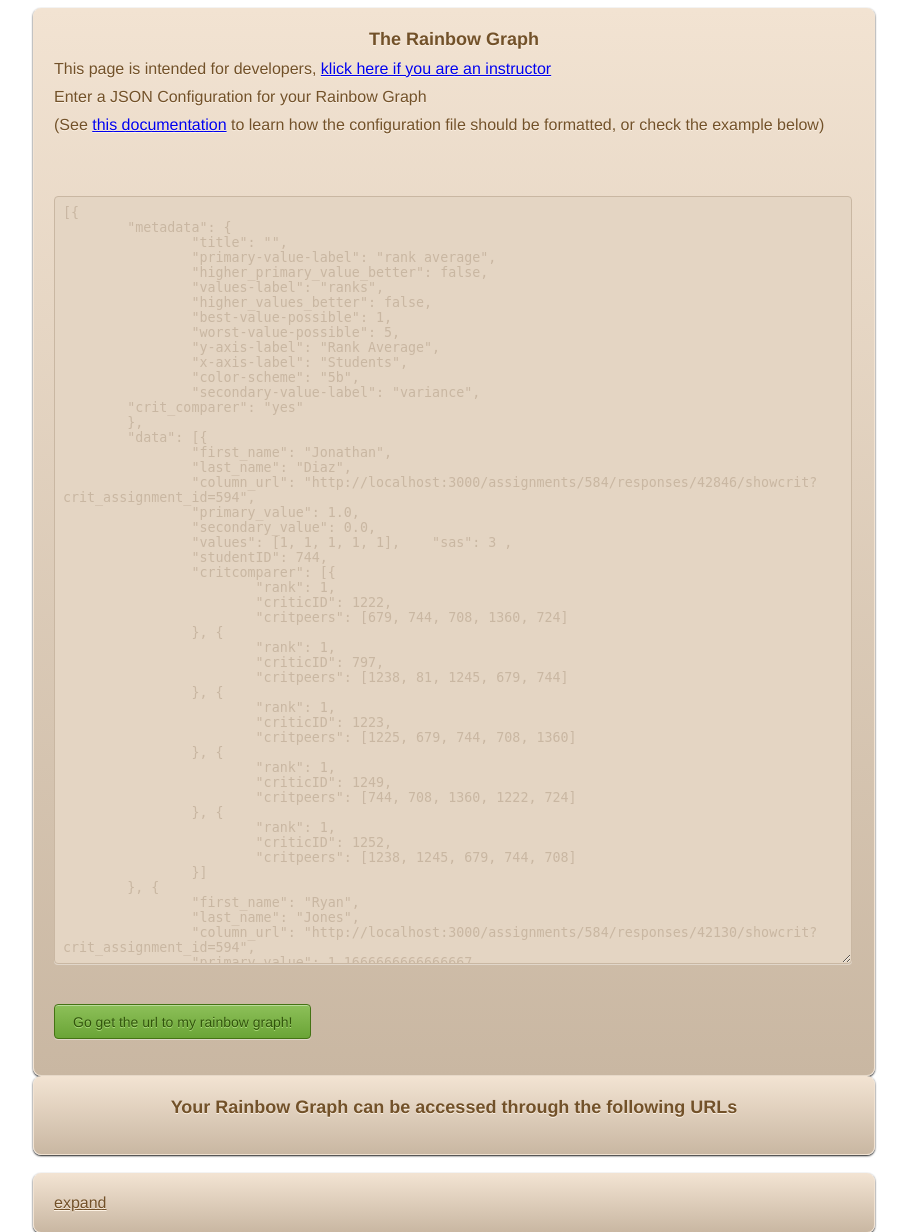
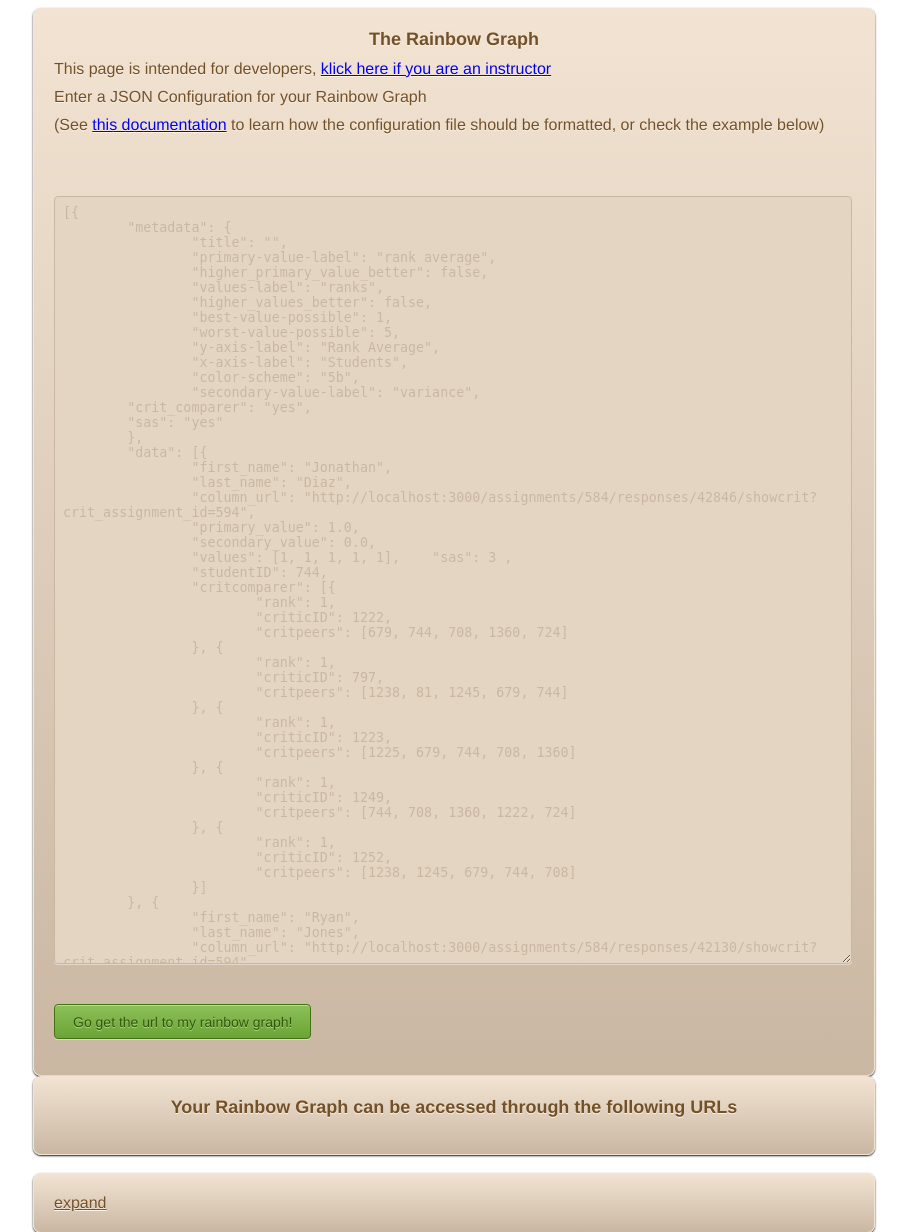
Before and after one commit to ferryxo/RainbowGraphService, a Flask app: page /developer in a window 1280 px wide. Shown: the top 1232 px of the page, without its empty margins (186-1093 px from the left). Run offline with Flask 2, Linux system fonts and the light colour scheme; parts of the project's set-up code (start-up, migrations or seed data) failed here and were passed over; some libraries are stand-ins or nearby versions.

```diff
--- a/templates/developer.html
+++ b/templates/developer.html
@@ -150,7 +150,8 @@
 		"x-axis-label": "Students",
 		"color-scheme": "5b",
 		"secondary-value-label": "variance",
-        "crit_comparer": "yes"
+        "crit_comparer": "yes",
+        "sas": "yes"
 	},
 	"data": [{
 		"first_name": "Jonathan",
```
